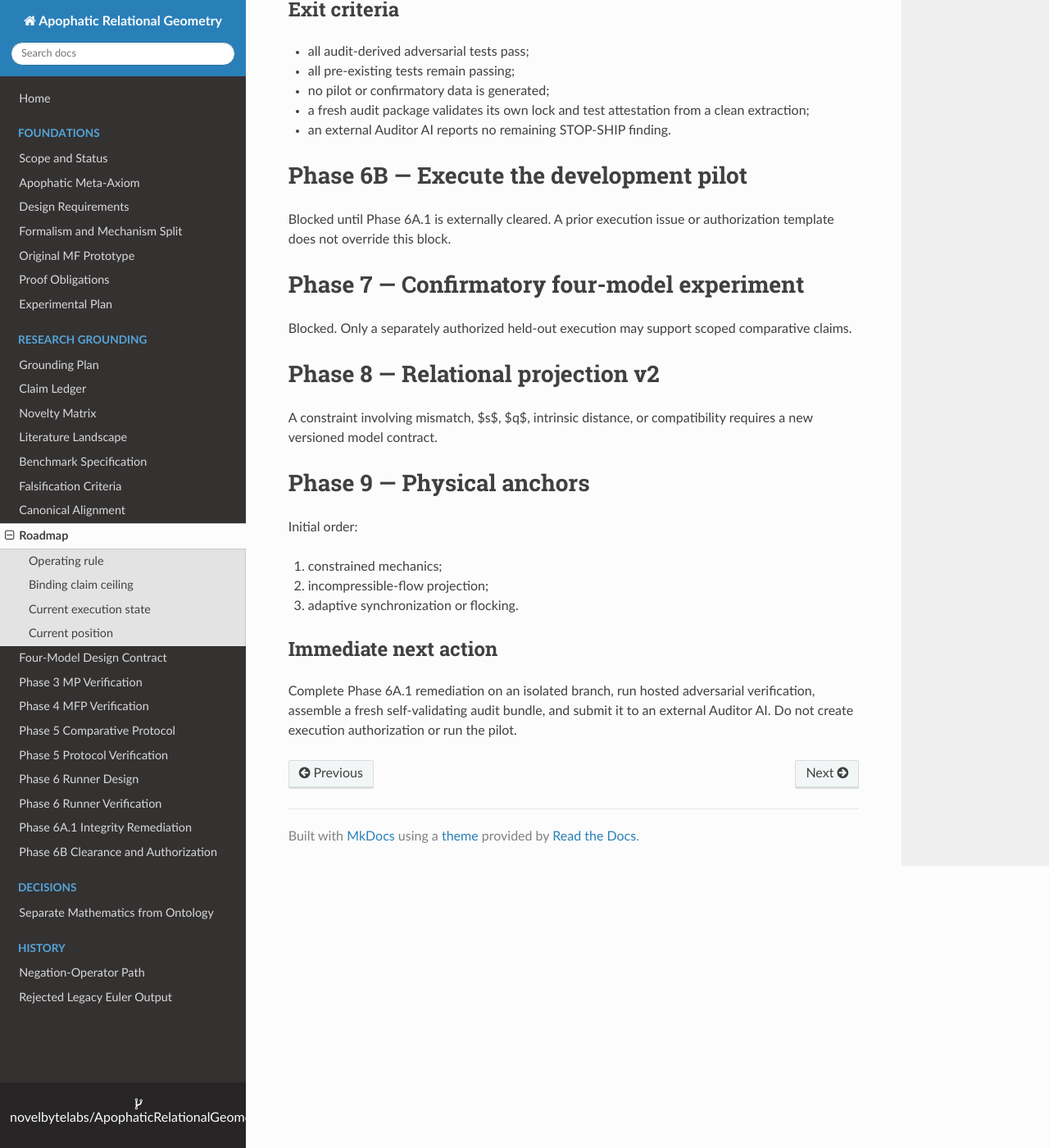
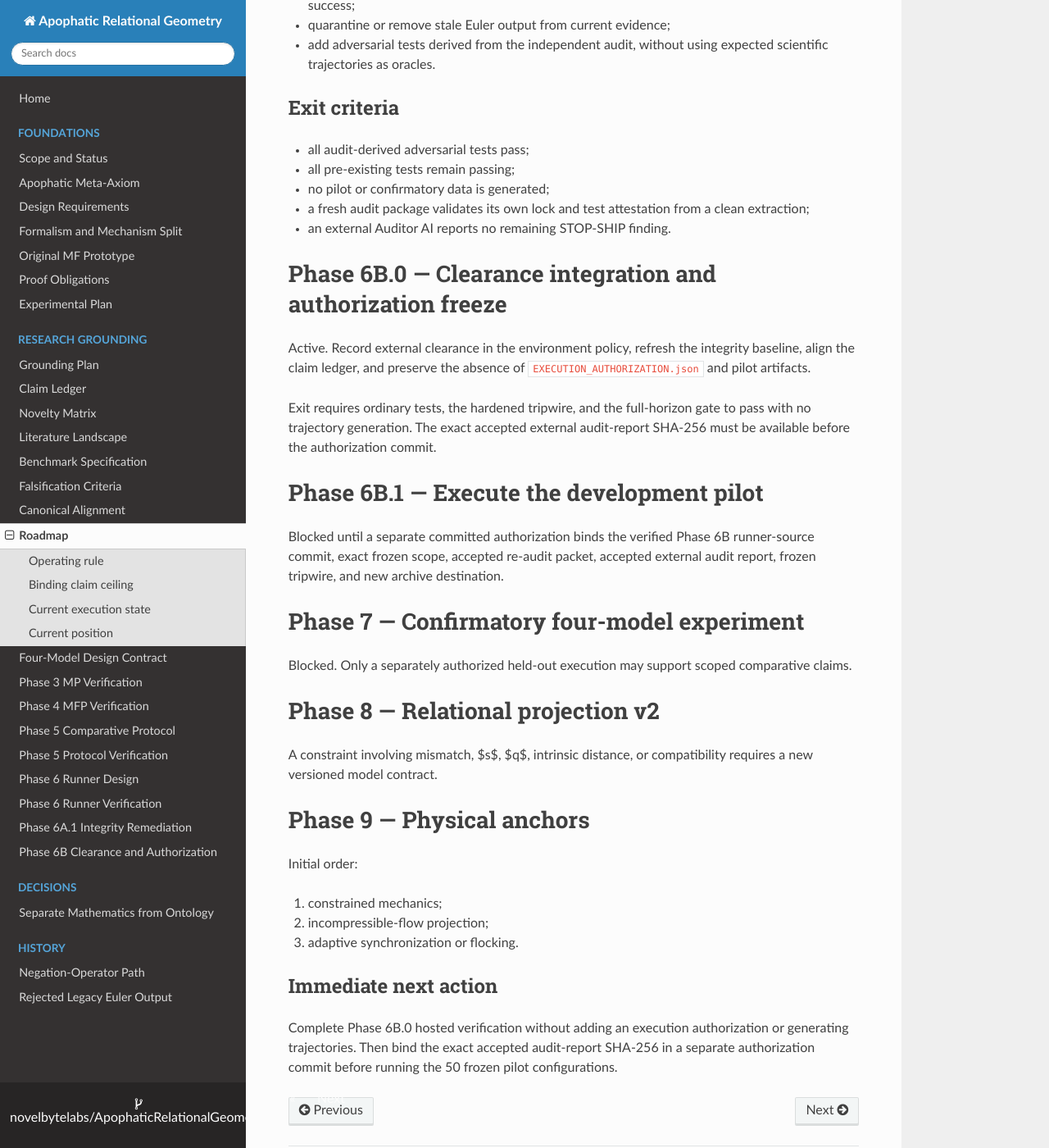
Before and after one commit to novelbytelabs/ApophaticRelationalGeometry, an MkDocs documentation site: the page built from docs/14_roadmap.md, in a window 1280 px wide and 1400 px high, scrolled down 2953 px. Shown: the whole window at 82% size. Built offline with MkDocs 1.6.1, drawn with Linux system fonts in a browser that asks for light colours; nearby versions of some CDN libraries; some of the changed text lies outside the part shown.

Commit message:
Advance roadmap to Phase 6B.0

```diff
--- a/docs/14_roadmap.md
+++ b/docs/14_roadmap.md
@@ -18,11 +18,13 @@ $$
 
 $$
 \boxed{
-\text{Phase 6A.1 integrity remediation STOP-SHIP};
+\text{Phase 6A.2 externally cleared};
 \quad
-\text{development pilot not authorized for execution};
+\text{Phase 6B.0 authorization preparation active};
 \quad
-\text{confirmatory execution and scientific claims blocked}.
+\text{development pilot not executed};
+\quad
+\text{confirmatory execution blocked}.
 }
 $$
 
@@ -36,9 +38,10 @@ $$
 | Phase 3 — Implement and verify $M_P$ | COMPLETE | Projection sandbox merged and hosted-tested. |
 | Phase 4 — Implement and verify $M_{FP}$ | COMPLETE | Combined model merged; 51 tests passed in each configured Python environment. |
 | Phase 5 — Freeze comparative experiment protocol | COMPLETE | Data-free protocol and executable decision rules frozen; 65 tests passed in each configured environment. |
-| Phase 6A — Implement pilot-only runner | COMPLETE WITH AUDIT REMEDIATION REQUIRED | Runner gate passed, but an independent audit found integrity defects outside and around the nominal equations. |
-| Phase 6A.1 — Integrity remediation | STOP-SHIP / ACTIVE | Provenance, numerical-domain, immutability, atomic-output, lock-containment, strict-JSON, environment-lock, and bundle-assembly defects must be closed and externally re-audited. |
-| Phase 6B — Execute development pilot | BLOCKED | No execution authorization may be created until Phase 6A.1 passes external audit. |
+| Phase 6A — Implement pilot-only runner | COMPLETE | Runner and archive machinery implemented. |
+| Phase 6A.1/6A.2 — Integrity remediation and defensive hardening | COMPLETE / EXTERNALLY CLEARED | Exact candidate passed adversarial, full-horizon, and external re-audit gates. |
+| Phase 6B.0 — Clearance integration and authorization freeze | ACTIVE | Environment policy and integrity baseline are being aligned; no authorization or pilot data exists. |
+| Phase 6B.1 — Execute development pilot | BLOCKED | Requires a committed authorization binding the exact accepted audit-report SHA-256 and archive destination. |
 | Phase 7 onward | BLOCKED | Confirmatory execution remains unauthorized. |
 
 Software tests verify declared code and protocol contracts. They do not validate the scientific hypothesis, and they do not supersede an unresolved independent audit.
@@ -91,11 +94,11 @@ Original verification: PR `#11`, merge `b0b5acc1f2db77b7b0fab43eefafd15f3ee2f728
 
 ---
 
-# Phase 6A.1 — Integrity remediation
+# Phase 6A.1/6A.2 — Integrity remediation and defensive hardening
 
-## Objective
+## Result
 
-Remediate the audit findings without changing scientific equations, thresholds, configurations, pilot/confirmatory membership, or outcome rules.
+The integrity and defensive-hardening findings were remediated without changing scientific equations, thresholds, configurations, pilot/confirmatory membership, or outcome rules. The exact candidate passed external re-audit.
 
 ## Mandatory remediation
 
@@ -118,9 +121,15 @@ Remediate the audit findings without changing scientific equations, thresholds,
 - a fresh audit package validates its own lock and test attestation from a clean extraction;
 - an external Auditor AI reports no remaining STOP-SHIP finding.
 
-# Phase 6B — Execute the development pilot
+# Phase 6B.0 — Clearance integration and authorization freeze
 
-Blocked until Phase 6A.1 is externally cleared. A prior execution issue or authorization template does not override this block.
+Active. Record external clearance in the environment policy, refresh the integrity baseline, align the claim ledger, and preserve the absence of `EXECUTION_AUTHORIZATION.json` and pilot artifacts.
+
+Exit requires ordinary tests, the hardened tripwire, and the full-horizon gate to pass with no trajectory generation. The exact accepted external audit-report SHA-256 must be available before the authorization commit.
+
+# Phase 6B.1 — Execute the development pilot
+
+Blocked until a separate committed authorization binds the verified Phase 6B runner-source commit, exact frozen scope, accepted re-audit packet, accepted external audit report, frozen tripwire, and new archive destination.
 
 # Phase 7 — Confirmatory four-model experiment
 
@@ -140,4 +149,4 @@ Initial order:
 
 ## Immediate next action
 
-Complete Phase 6A.1 remediation on an isolated branch, run hosted adversarial verification, assemble a fresh self-validating audit bundle, and submit it to an external Auditor AI. Do not create execution authorization or run the pilot.
+Complete Phase 6B.0 hosted verification without adding an execution authorization or generating trajectories. Then bind the exact accepted audit-report SHA-256 in a separate authorization commit before running the 50 frozen pilot configurations.
```
